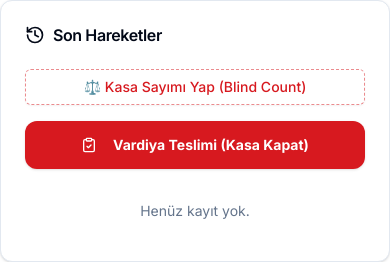
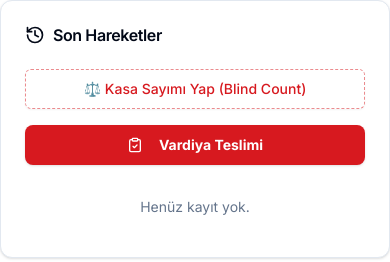
Before and after one commit to berkkkaraman/komagene-kasa, a Next.js app in the folder komagene-app/: page / in a window 390 px wide. Shown: the part 1810-2072 px from the top of the page. Built offline with nearby package versions, Linux system fonts and the light colour scheme.

Commit message:
fix: refine button sizing for small screens and laptop compatibility

```diff
--- a/komagene-app/src/app/page.tsx
+++ b/komagene-app/src/app/page.tsx
@@ -278,11 +278,11 @@ export default function Dashboard() {
             </CardHeader>
             <CardContent>
               <div className="space-y-4">
-                <Button onClick={() => setReconcileOpen(true)} variant="outline" className="w-full border-dashed border-primary/50 text-primary">
+                <Button onClick={() => setReconcileOpen(true)} variant="outline" className="w-full border-dashed border-primary/50 text-primary h-10 text-sm">
                   ⚖️ Kasa Sayımı Yap (Blind Count)
                 </Button>
-                <Button onClick={() => setHandoffOpen(true)} className="w-full bg-primary hover:bg-primary/90 text-white font-bold h-12 rounded-xl">
-                  <ClipboardCheck className="mr-2 h-5 w-5" /> Vardiya Teslimi (Kasa Kapat)
+                <Button onClick={() => setHandoffOpen(true)} className="w-full bg-primary hover:bg-primary/90 text-white font-bold h-10 text-sm rounded-lg">
+                  <ClipboardCheck className="mr-2 h-4 w-4" /> Vardiya Teslimi
                 </Button>
                 {records.slice().sort((a, b) => b.date.localeCompare(a.date)).slice(0, 5).map(rec => {
                   const recInc = calculateIncome(rec.income);
--- a/komagene-app/src/components/dashboard/ShiftHandoff.tsx
+++ b/komagene-app/src/components/dashboard/ShiftHandoff.tsx
@@ -138,7 +138,7 @@ export function ShiftHandoff({ currentRecord, onComplete }: ShiftHandoffProps) {
             </CardContent>
             <CardFooter className="bg-muted/30 border-t p-6">
                 <Button
-                    className="w-full h-12 text-lg font-bold rounded-2xl gap-2 shadow-lg transition-all active:scale-[0.98]"
+                    className="w-full h-10 text-base font-bold rounded-xl gap-2 shadow-lg transition-all active:scale-[0.98]"
                     disabled={!isAllCompleted}
                     onClick={handleHandoff}
                 >
```
